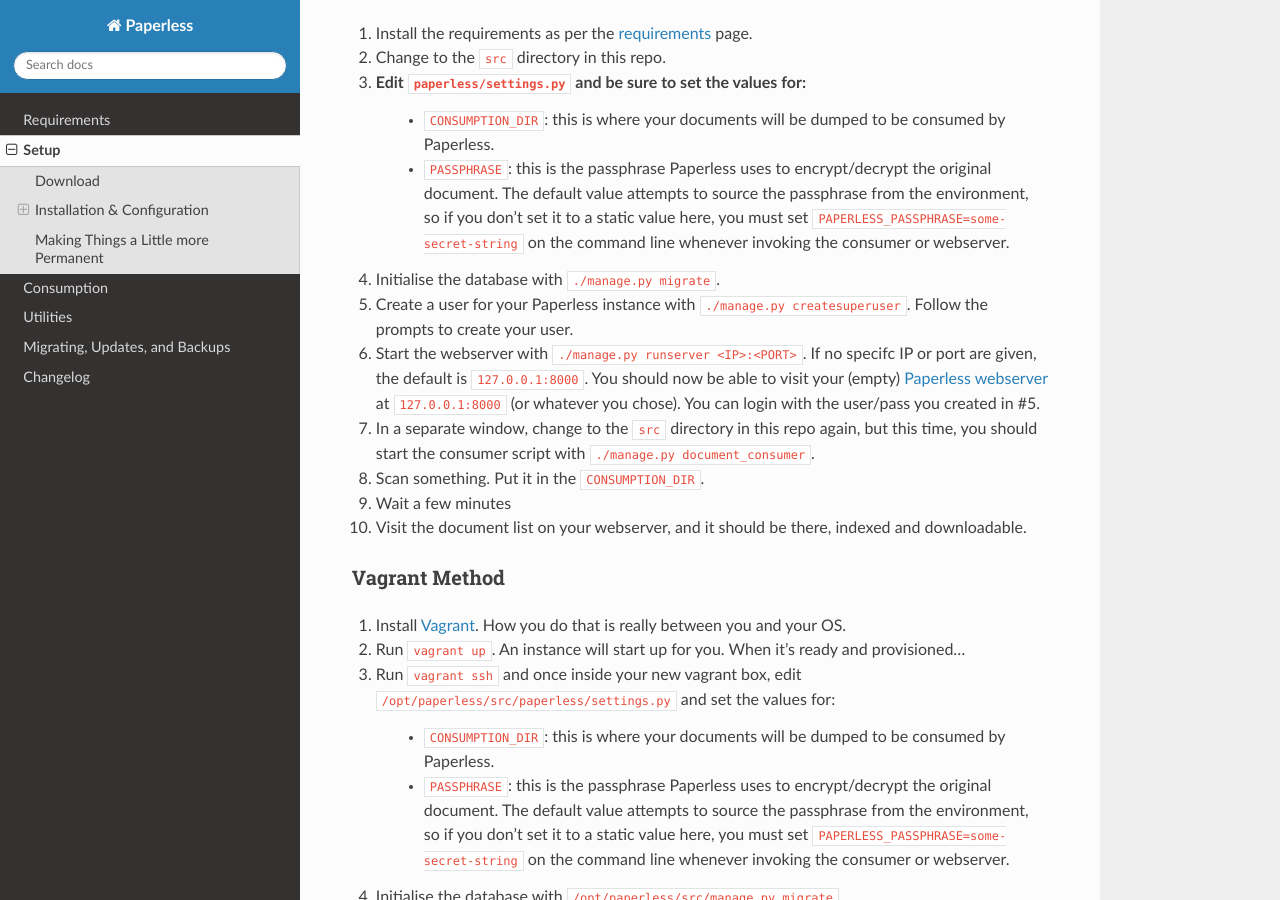
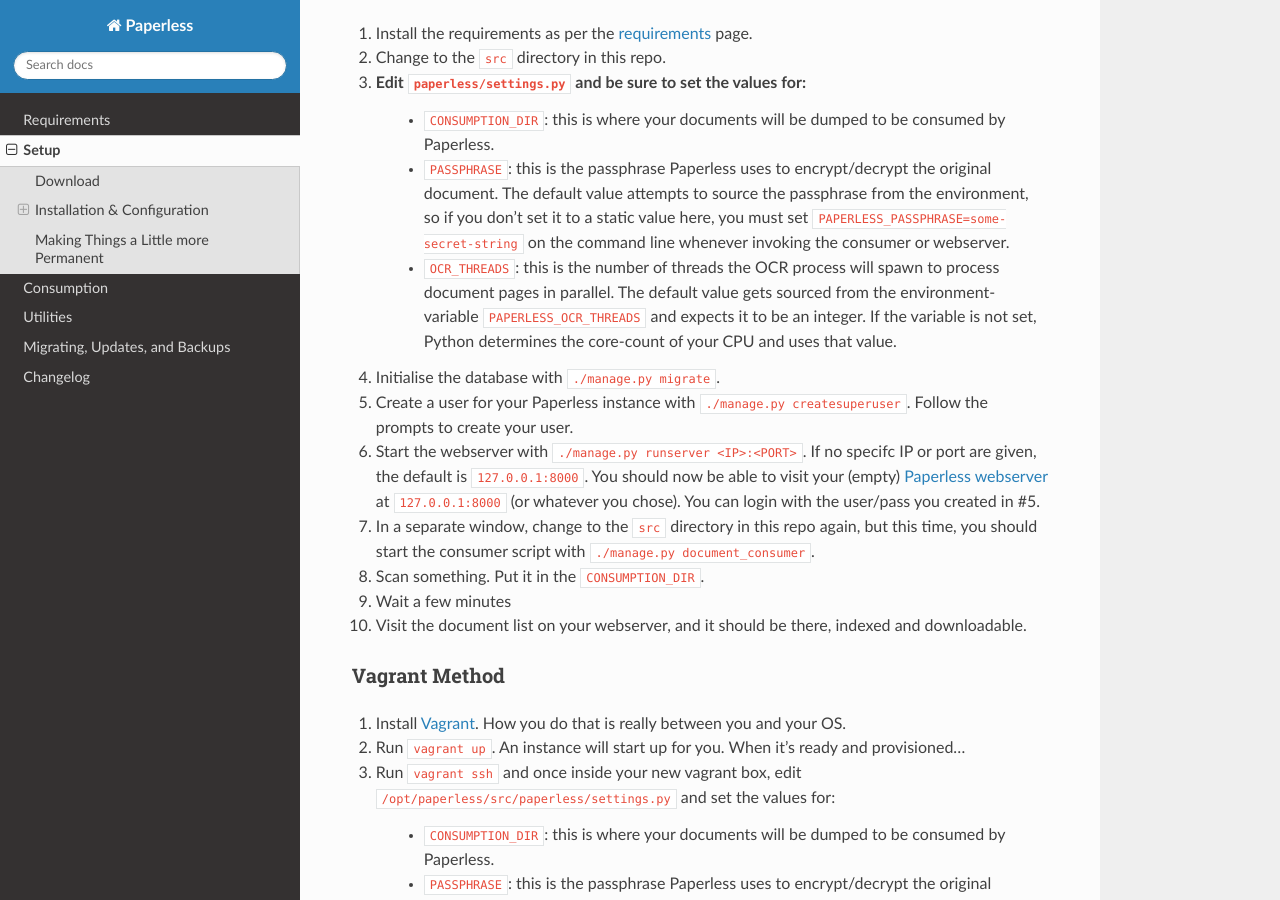
Before and after one commit to repoRangee/Large-scale, a Sphinx documentation site: the page built from docs/setup.rst, in a window 1280 px wide and 900 px high, scrolled down 773 px. Built offline with Sphinx 7.4.7 and the Read the Docs theme 3.1.0, drawn with Linux system fonts in a browser that asks for light colours; formulas are drawn with MathJax 3.

Commit message:
Ensure `OCR_THREADS` is integer, add documentation

```diff
--- a/docs/setup.rst
+++ b/docs/setup.rst
@@ -58,6 +58,11 @@ Standard (Bare Metal)
       passphrase from the environment, so if you don't set it to a static value
       here, you must set ``PAPERLESS_PASSPHRASE=some-secret-string`` on the
       command line whenever invoking the consumer or webserver.
+    * ``OCR_THREADS``: this is the number of threads the OCR process will spawn
+      to process document pages in parallel. The default value gets sourced from
+      the environment-variable ``PAPERLESS_OCR_THREADS`` and expects it to be an
+      integer. If the variable is not set, Python determines the core-count of
+      your CPU and uses that value.
 4. Initialise the database with ``./manage.py migrate``.
 5. Create a user for your Paperless instance with
    ``./manage.py createsuperuser``. Follow the prompts to create your user.
```
Also changed, not shown: 1 other file.
